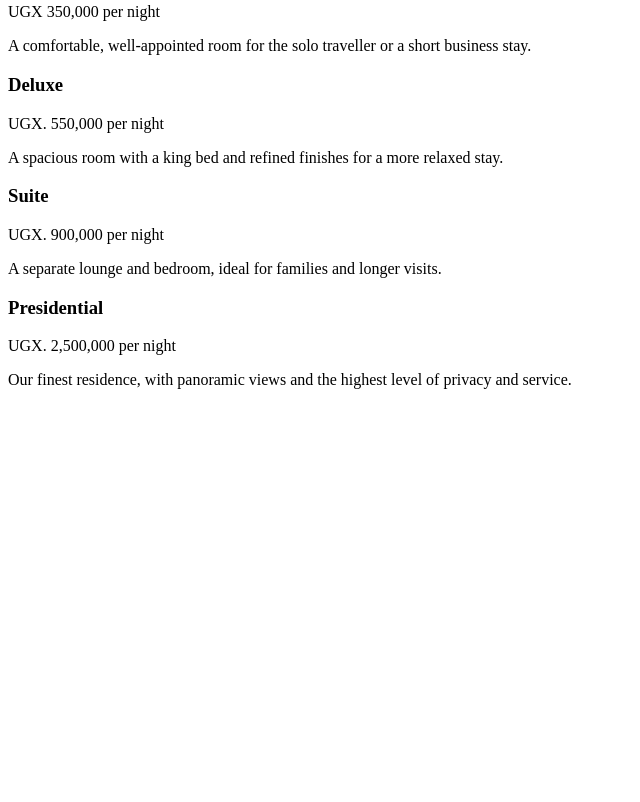
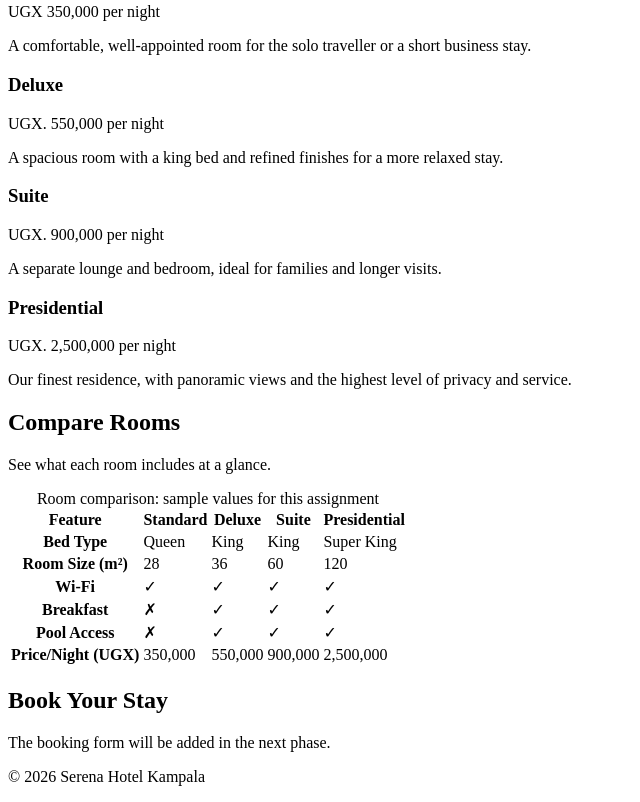
Before and after one commit to Patrickodida/serena-hotel-booking-page, a plain HTML site: page index.html in a window 1280 px wide. Shown: the part 456-1258 px from the top of the page, without its empty margins (0-640 px from the left). Before the commit the page ends 861 px from the top, so only its background shows below. Drawn offline with Linux system fonts and the light colour scheme.

Commit message:
Add compare rooms section and the footer section

```diff
--- a/index.html
+++ b/index.html
@@ -70,9 +70,79 @@
         </div>
       </section>
 
+      <section id="compare" class="section">
+        <h2>Compare Rooms</h2>
+        <p class="section-intro">See what each room includes at a glance.</p>
 
+        <div class="table-wrap">
+            <table>
+                <caption>Room comparison: sample values for this assignment</caption>
+
+                <thead>
+                        <tr>
+                            <th scope="col">Feature</th>
+                            <th scope="col">Standard</th>
+                            <th scope="col">Deluxe</th>
+                            <th scope="col">Suite</th>
+                            <th scope="col">Presidential</th>
+                        </tr>
+                    </thead>
+                    <tbody>
+                        <tr>
+                            <th scope="row">Bed Type</th>
+                            <td>Queen</td>
+                            <td>King</td>
+                            <td>King</td>
+                            <td>Super King</td>
+                        </tr>
+                        <tr>
+                            <th scope="row">Room Size (m²)</th>
+                            <td>28</td>
+                            <td>36</td>
+                            <td>60</td>
+                            <td>120</td>
+                        </tr>
+                        <tr>
+                            <th scope="row">Wi-Fi</th>
+                            <td class="yes">✓</td>
+                            <td class="yes">✓</td>
+                            <td class="yes">✓</td>
+                            <td class="yes">✓</td>
+                        </tr>
+                        <tr>
+                            <th scope="row">Breakfast</th>
+                            <td class="no">✗</td>
+                            <td class="yes">✓</td>
+                            <td class="yes">✓</td>
+                            <td class="yes">✓</td>
+                        </tr>
+                        <tr>
+                            <th scope="row">Pool Access</th>
+                            <td class="no">✗</td>
+                            <td class="yes">✓</td>
+                            <td class="yes">✓</td>
+                            <td class="yes">✓</td>
+                        </tr>
+                        <tr>
+                            <th scope="row">Price/Night (UGX)</th>
+                            <td>350,000</td>
+                            <td>550,000</td>
+                            <td>900,000</td>
+                            <td>2,500,000</td>
+                        </tr>
+                    </tbody>
+            </table>
+        </div>
+      </section>
+
+      <section id="booking" class="section booking-placeholder">
+        <h2>Book Your Stay</h2>
+        <p class="section-intro">The booking form will be added in the next phase.</p>
+      </section>
     </main>
 
-    <footer></footer>
+    <footer>
+        <p>&copy; 2026 Serena Hotel Kampala</p>
+    </footer>
   </body>
 </html>
```
